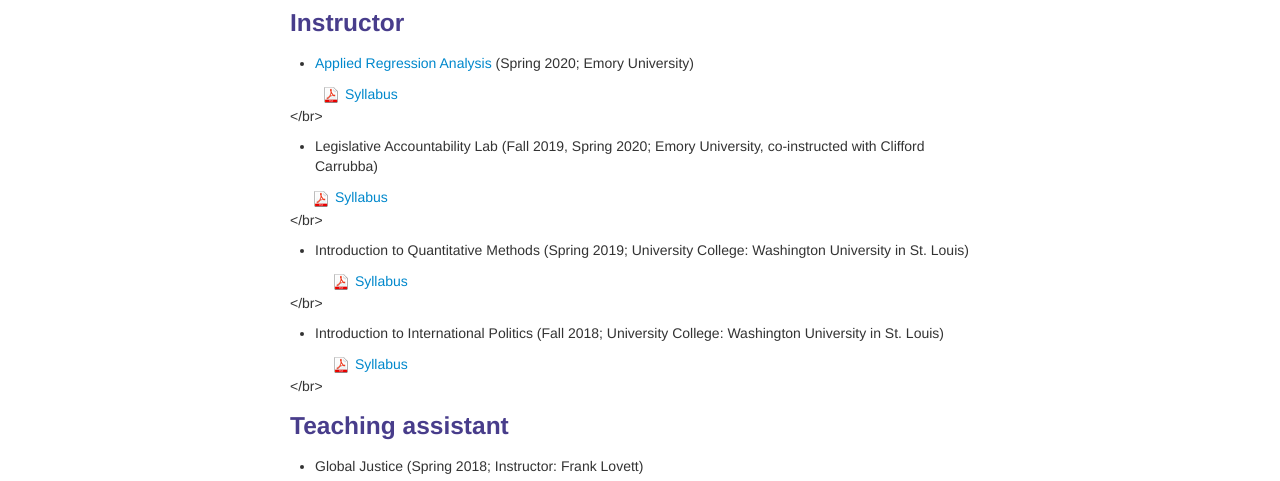
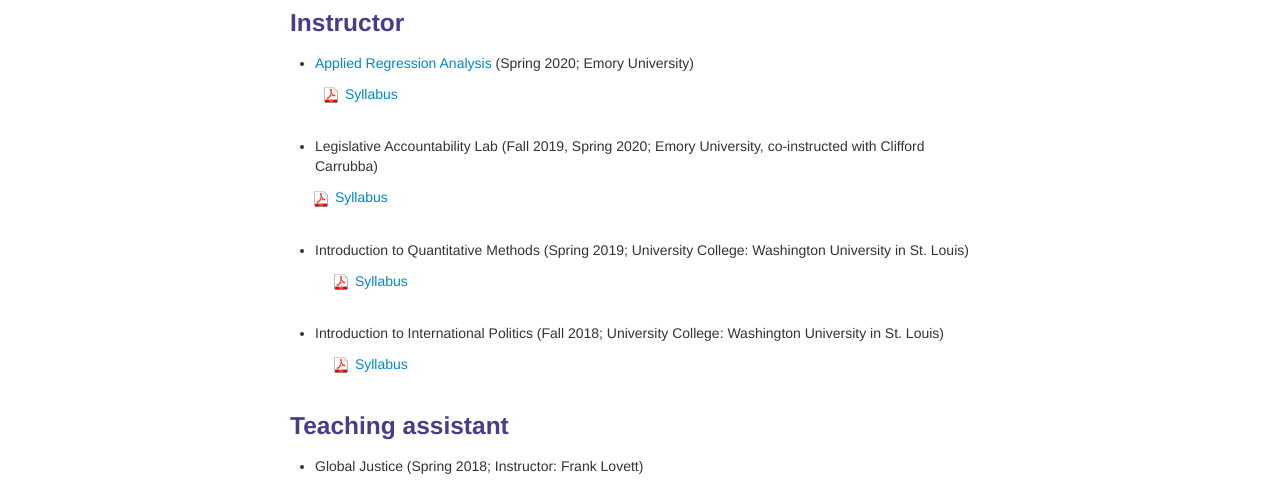
Before and after one commit to zieglerjef/zieglerjef.github.io, a Jekyll site: the page built from pages/teaching.md, in a window 1280 px wide. Shown: the part 211-692 px from the top of the page. Built offline with Jekyll 4.4.1, drawn with Linux system fonts in a browser that asks for light colours.

Commit message:
Update teaching.md

```diff
--- a/pages/teaching.md
+++ b/pages/teaching.md
@@ -18,25 +18,25 @@
 
 <table style="margin-left: 30px">
   <tr><td><a href="https://www.dropbox.com/s/qg5cjagr9upswt3/SyllabusQTM200Spring2020.pdf?dl=0" target="_blank"> <img src="icons16/pdf-icon.png" alt="hi" class="inline"/> Syllabus </a></td></tr>
-</table></br>
+</table><br/>
 
 - Legislative Accountability Lab (Fall 2019, Spring 2020; Emory University, co-instructed with Clifford Carrubba)
 
 <table style="margin-left: 20px">
   <tr><td><a href="https://www.dropbox.com/s/rrdinmj5quu6whi/SyllabusCompLegFall2019.pdf?dl=0" target="_blank"> <img src="icons16/pdf-icon.png" alt="hi" class="inline"/> Syllabus </a></td></tr>
-</table></br>
+</table><br/>
 
 - Introduction to Quantitative Methods (Spring 2019; University College: Washington University in St. Louis)
 
 <table style="margin-left: 40px">
   <tr><td><a href="https://www.dropbox.com/s/5e62lkb6ctsisii/JZ_Syllabus_QPM_Spring2019.pdf?dl=0" target="_blank"> <img src="icons16/pdf-icon.png" alt="hi" class="inline"/> Syllabus </a></td></tr>
-</table></br>
+</table><br/>
 
 - Introduction to International Politics (Fall 2018; University College: Washington University in St. Louis)
 
 <table style="margin-left: 40px">
   <tr><td><a href="https://www.dropbox.com/s/k8ccp15fsb9wsar/Syllabus%20Intro%20IR%20Fall%202018.pdf?dl=0" target="_blank"> <img src="icons16/pdf-icon.png" alt="hi" class="inline"/> Syllabus </a></td></tr>
-</table></br>
+</table><br/>
 
 ### <a name="TA"></a>Teaching assistant
 
```
